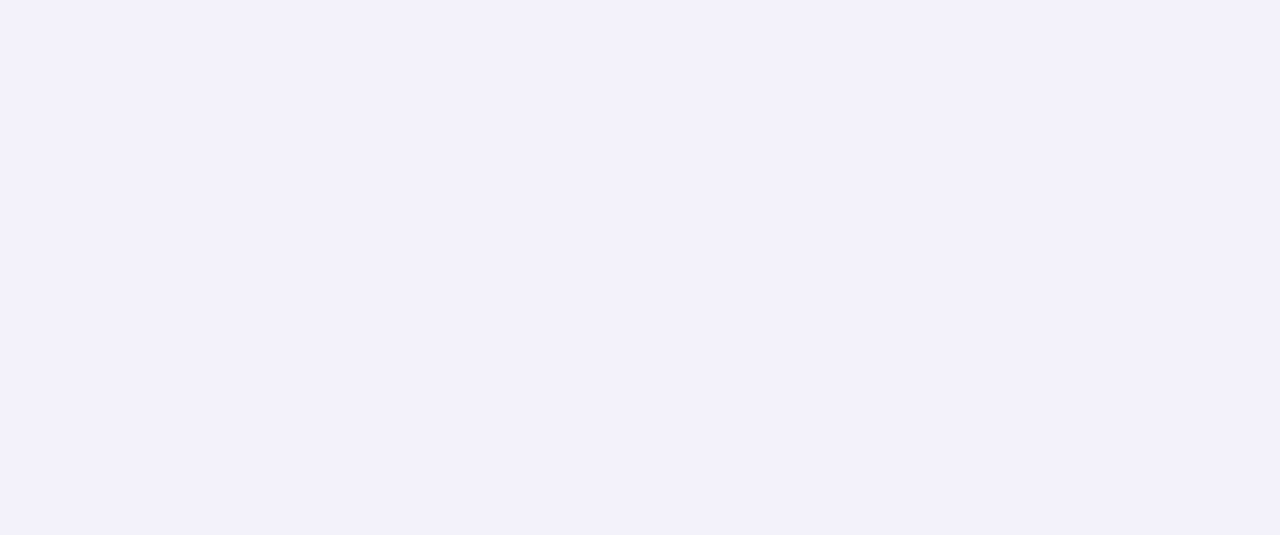
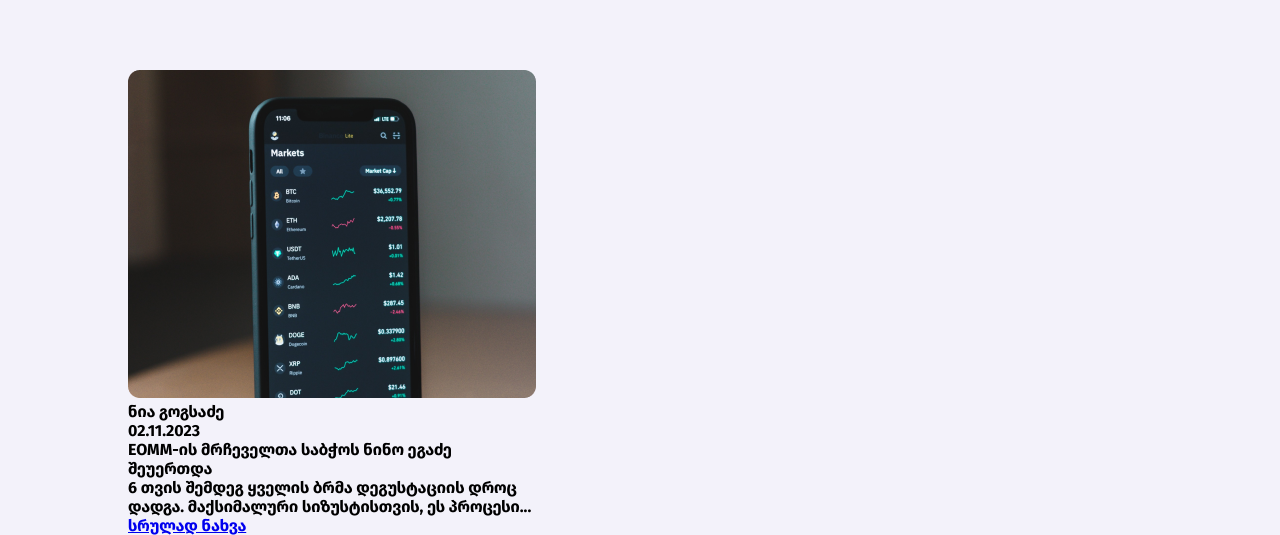
Before and after one commit to vanikonozadze/RedBerry-Bootcamp-Assignment, an Angular app: page / in a window 1280 px wide. Shown: the part 510-1045 px from the top of the page. Before the commit the page ends 800 px from the top, so only its background shows below. Built offline with nearby package versions, Linux system fonts and the light colour scheme; no server answers.

Commit message:
starting to add blogs

```diff
--- a/src/app/components/header/header.component.css
+++ b/src/app/components/header/header.component.css
@@ -26,3 +26,15 @@
   border: none;
   cursor: pointer;
 }
+
+.add-blog-button {
+  font-size: 14px;
+  line-height: 20px;
+  font-weight: 500;
+  border-radius: 8px;
+  color: #fff;
+  background-color: #5d37f3;
+  padding: 10px 20px 10px 20px;
+  border: none;
+  cursor: pointer;
+}
--- a/src/app/components/header/header.component.html
+++ b/src/app/components/header/header.component.html
@@ -1,7 +1,14 @@
 <nav class="header">
   <div class="main-header">
     <img src="../../../assets/images/LOGO-02 3.png" alt="redberry logo" />
-    <button class="login-button" (click)="toggleLoginDialog()">შესვლა</button>
+    <button
+      class="login-button"
+      *ngIf="!this.blogsService.showLoggedInUser"
+      (click)="toggleLoginDialog()"
+    >
+      შესვლა
+    </button>
+    <button class="add-blog-button" *ngIf="this.blogsService.showLoggedInUser">დაამატე ბლოგი</button>
   </div>
 </nav>
 
--- a/src/app/components/header/header.component.ts
+++ b/src/app/components/header/header.component.ts
@@ -14,4 +14,8 @@ export class HeaderComponent implements OnInit {
   toggleLoginDialog() {
     this.blogsService.toggleDialog();
   }
+
+  toggleLogIn() {
+    this.blogsService.toggleLogIn();
+  }
 }
--- a/src/app/components/home/home.component.css
+++ b/src/app/components/home/home.component.css
@@ -13,3 +13,15 @@
   border: none;
   cursor: pointer;
 }
+
+.blogs-box {
+  display: grid;
+  grid-template-columns: repeat(3, 1fr); /* Display 4 items in 1 row */
+  width: 80%;
+  margin: 0 auto;
+  margin-top: 100px;
+}
+
+.blog {
+  width: 408px;
+}
--- a/src/app/components/home/home.component.html
+++ b/src/app/components/home/home.component.html
@@ -8,5 +8,19 @@
       {{ category.title }}
     </button>
   </div>
-  <!-- <button (click)="getBlogs()">blogs</button> -->
+  <div class="blogs-box">
+    <div class="blog">
+      <img src="../../../assets/images/unsplash_lmCajireIn8.png" alt="" />
+      <p>ნია გოგსაძე</p>
+      <p>02.11.2023</p>
+      <p>EOMM-ის მრჩეველთა საბჭოს ნინო ეგაძე შეუერთდა</p>
+      <p>
+        6 თვის შემდეგ ყველის ბრმა დეგუსტაციის დროც დადგა. მაქსიმალური
+        სიზუსტისთვის, ეს პროცესი...
+      </p>
+      <a href="#">სრულად ნახვა</a>
+    </div>
+  </div>
 </div>
+
+<!-- <button (click)="getBlogs()">blogs</button> -->
--- a/src/app/components/home/home.component.ts
+++ b/src/app/components/home/home.component.ts
@@ -13,6 +13,7 @@ export class HomeComponent implements OnInit {
 
   ngOnInit(): void {
     this.getCategories();
+    this.getBlogs();
   }
 
   getCategories() {
--- a/src/app/components/login-dialog/login-dialog.component.ts
+++ b/src/app/components/login-dialog/login-dialog.component.ts
@@ -46,4 +46,6 @@ export class LoginDialogComponent implements OnInit {
       this.showError = true;
     }
   }
+
+
 }
--- a/src/app/components/login-successful/login-successful.component.ts
+++ b/src/app/components/login-successful/login-successful.component.ts
@@ -9,9 +9,13 @@ import { BlogsService } from 'src/app/services/blogs.service';
 export class LoginSuccessfulComponent implements OnInit {
   constructor(private blogsService: BlogsService) {}
 
-  ngOnInit(): void {}
+  ngOnInit(): void {
+    console.log(this.blogsService.showLoggedInUser);
+  }
 
   toggleSuccessDialog() {
     this.blogsService.toggleSuccess();
+    this.blogsService.toggleLogIn();
+    console.log(this.blogsService.showLoggedInUser);
   }
 }
--- a/src/app/services/blogs.service.ts
+++ b/src/app/services/blogs.service.ts
@@ -8,9 +8,10 @@ import { Observable } from 'rxjs';
 export class BlogsService {
   baseApiUrl: string = 'https://api.blog.redberryinternship.ge/api/';
   private token =
-    'ad02bb7bc27651f7458096d5bf7306e45e5eb8f28fb458ace2107e345e6fc2a7';
+    'e40231d8592a0cb975798ea49fea38738412626b2bbb0e07c6837d7f9580a5d3';
   showDialog = false;
   showSuccess = false;
+  showLoggedInUser = false;
 
   constructor(private http: HttpClient) {}
 
@@ -20,6 +21,10 @@ export class BlogsService {
 
   toggleSuccess() {
     this.showSuccess = !this.showSuccess;
+  }
+
+  toggleLogIn() {
+    this.showLoggedInUser = !this.showLoggedInUser;
   }
 
   getCategories(): Observable<any> {
```
Also changed, not shown: src/assets/images/unsplash_lmCajireIn8.png (added).
